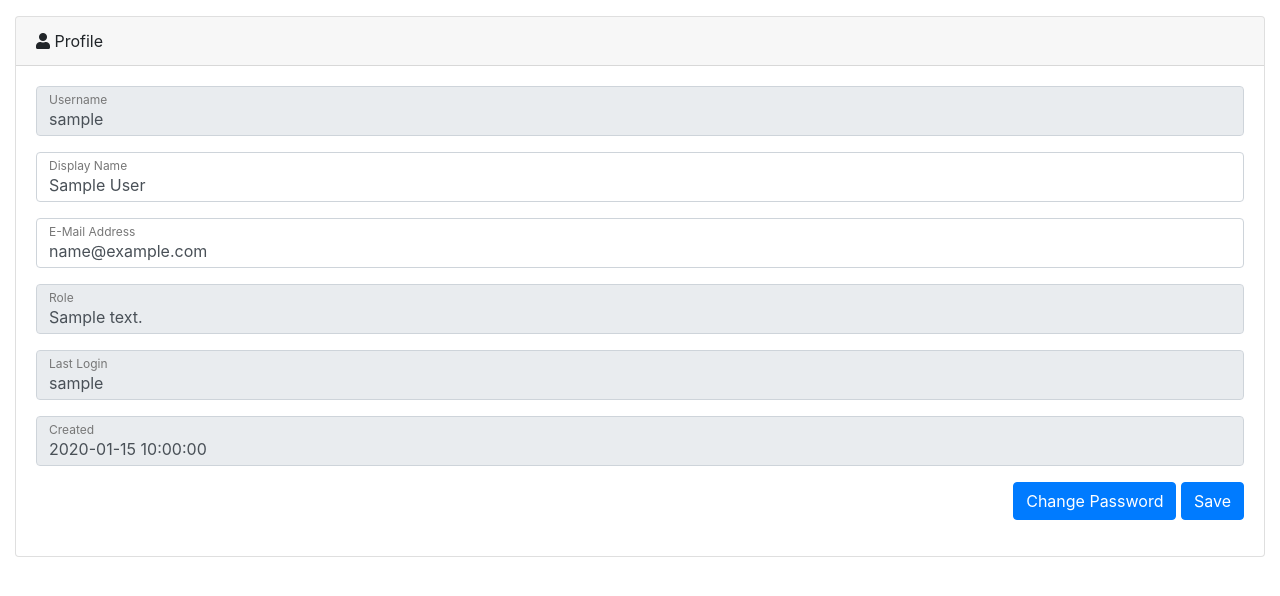
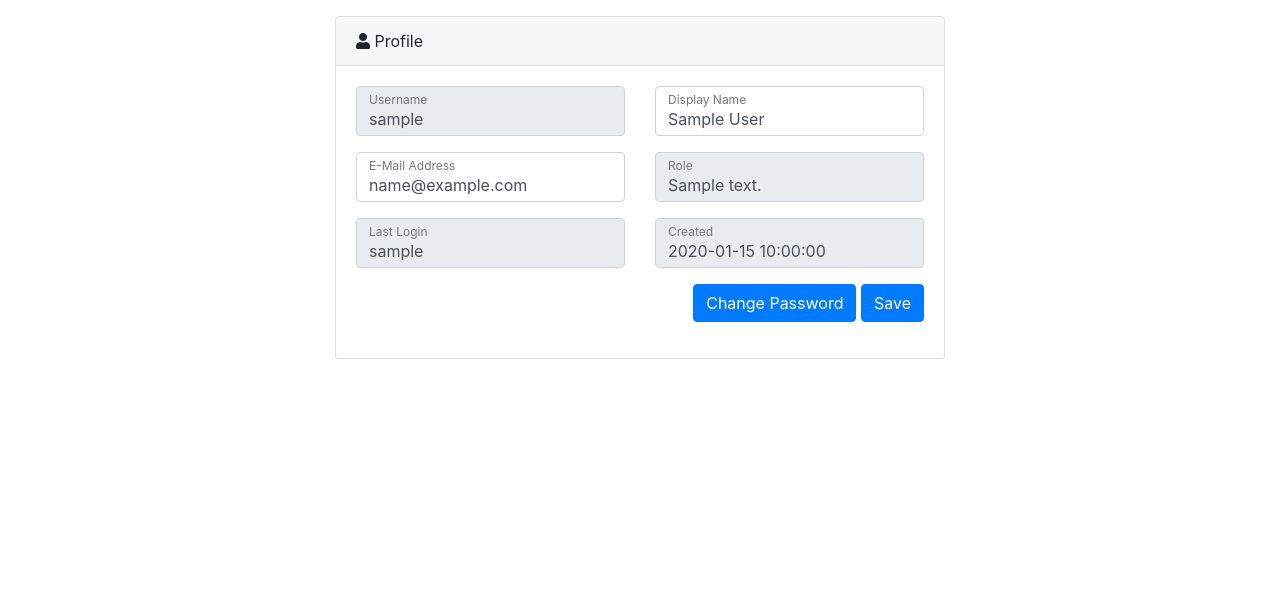
Before and after one commit to felbinger/FlaskBasic, a Flask app: template backend/app/templates/profile.html in a window 1280 px wide. Shown: the part 56-652 px from the top of the page. Run offline with Flask 2, Linux system fonts and the light colour scheme; the template is opened without the code that fills it: most values are stand-ins (such as "Sample title", 1, 10 or a date in 2020); parts of the project's set-up code (start-up, migrations or seed data) failed here and were passed over; some libraries are stand-ins or nearby versions.

Commit message:
added grid system to profile and dashboard templates

```diff
--- a/backend/app/templates/profile.html
+++ b/backend/app/templates/profile.html
@@ -30,6 +30,8 @@
                             {% endfor %}
                         {% endif %}
                     {% endwith %}
+                    <div class="row">
+                        <div class="offset-md-3 col-md-6">
                             <div class="card mb-3 mx-auto">
                                 <div class="card-header">
                                     <i class="fas fa-user"></i>
@@ -39,46 +41,52 @@
                                     <form method="POST">
                                         {% if data %}
                                         <input name="id" style="display: none;" value="{{ data['publicId'] }}" readonly>
-                                <div class="form-group">
+                                        <div class="row">
+                                            <div class="col-md-6 form-group">
                                                 <div class="form-label-group">
                                                     <input type="text" id="profileUsername" disabled
                                                            class="form-control" placeholder="Username" value="{{ data['username'] }}">
                                                     <label for="profileUsername">Username</label>
                                                 </div>
                                             </div>
-                                <div class="form-group">
+                                            <div class="col-md-6 form-group">
                                                 <div class="form-label-group">
                                                     <input type="text" id="profileDisplayName"
                                                            class="form-control" name="displayName" placeholder="Display Name" value="{{ data['displayName'] }}">
                                                     <label for="profileDisplayName">Display Name</label>
                                                 </div>
                                             </div>
-                                <div class="form-group">
+                                        </div>
+                                        <div class="row">
+                                            <div class="col-md-6 form-group">
                                                 <div class="form-label-group">
                                                     <input type="email" id="profileEMail"
                                                            class="form-control" name="email" placeholder="E-Mail Address" value="{{ data['email'] }}">
                                                     <label for="profileEMail">E-Mail Address</label>
                                                 </div>
                                             </div>
-                                <div class="form-group">
+                                            <div class="col-md-6 form-group">
                                                 <div class="form-label-group">
                                                     <input type="text" id="profileRole" disabled
                                                            class="form-control" placeholder="Role" value="{{ data['role']['description'] }}">
                                                     <label for="profileRole">Role</label>
                                                 </div>
                                             </div>
-                                <div class="form-group">
+                                        </div>
+                                        <div class="row">
+                                            <div class="col-md-6 form-group">
                                                 <div class="form-label-group">
                                                     <input type="text" id="profileLastLogin" disabled
                                                            class="form-control" placeholder="Last Login" value="{{ data['lastLogin'] }}">
                                                     <label for="profileLastLogin">Last Login</label>
                                                 </div>
                                             </div>
-                                <div class="form-group">
+                                            <div class="col-md-6 form-group">
                                                 <div class="form-label-group">
                                                     <input type="text" id="profileCreated" disabled
                                                            class="form-control" placeholder="Created" value="{{ data['created'] }}">
                                                     <label for="profileCreated">Created</label>
+                                                </div>
                                             </div>
                                         </div>
                                         <div align="right" class="form-group">
@@ -128,6 +136,8 @@
                         </div>
                     </div>
                 </div>
+            </div>
+        </div>
         <script src="https://cdnjs.cloudflare.com/ajax/libs/jquery/3.3.1/jquery.min.js"
                 integrity="sha256-FgpCb/KJQlLNfOu91ta32o/NMZxltwRo8QtmkMRdAu8="
                 crossorigin="anonymous"></script>
```
Also changed, not shown: backend/app/templates/dashboard.html (+17 -3 lines). Lines whose indentation alone changed are shown as unchanged.
